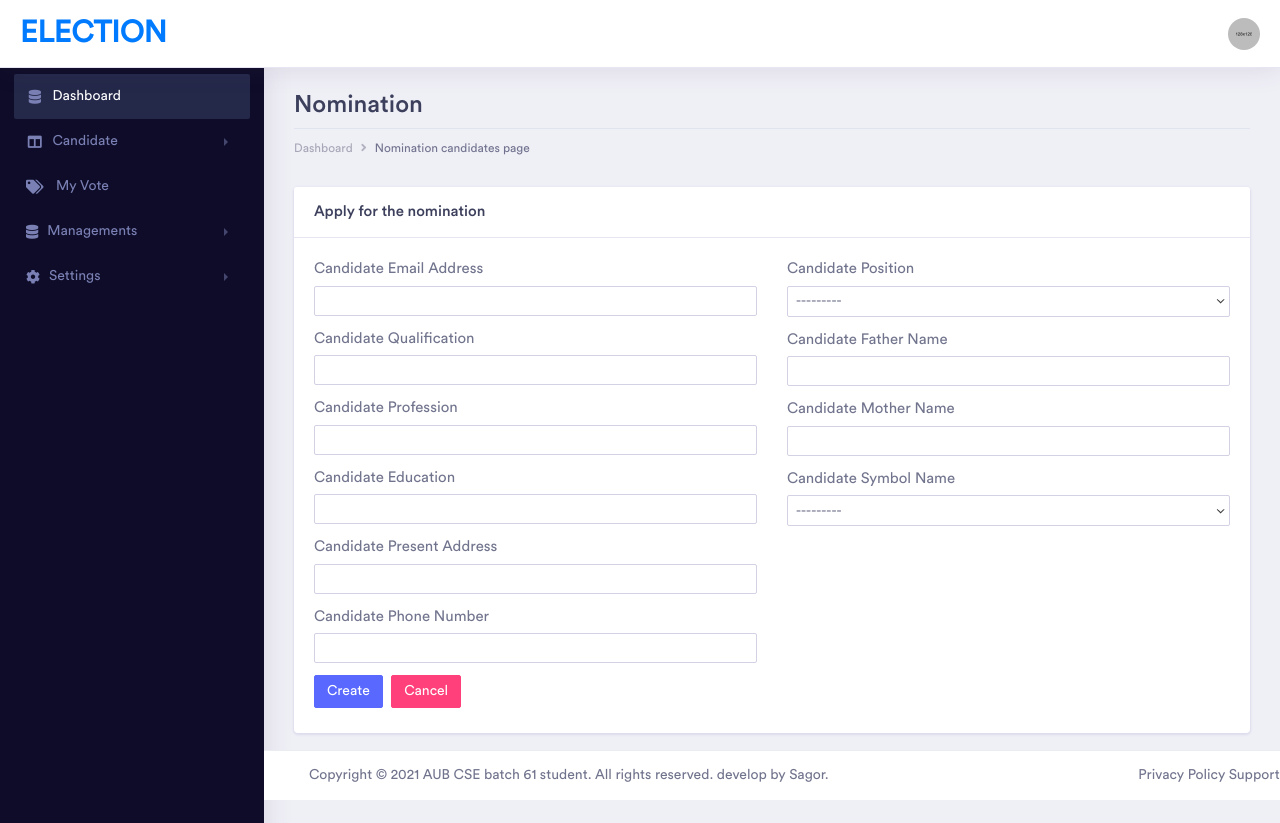
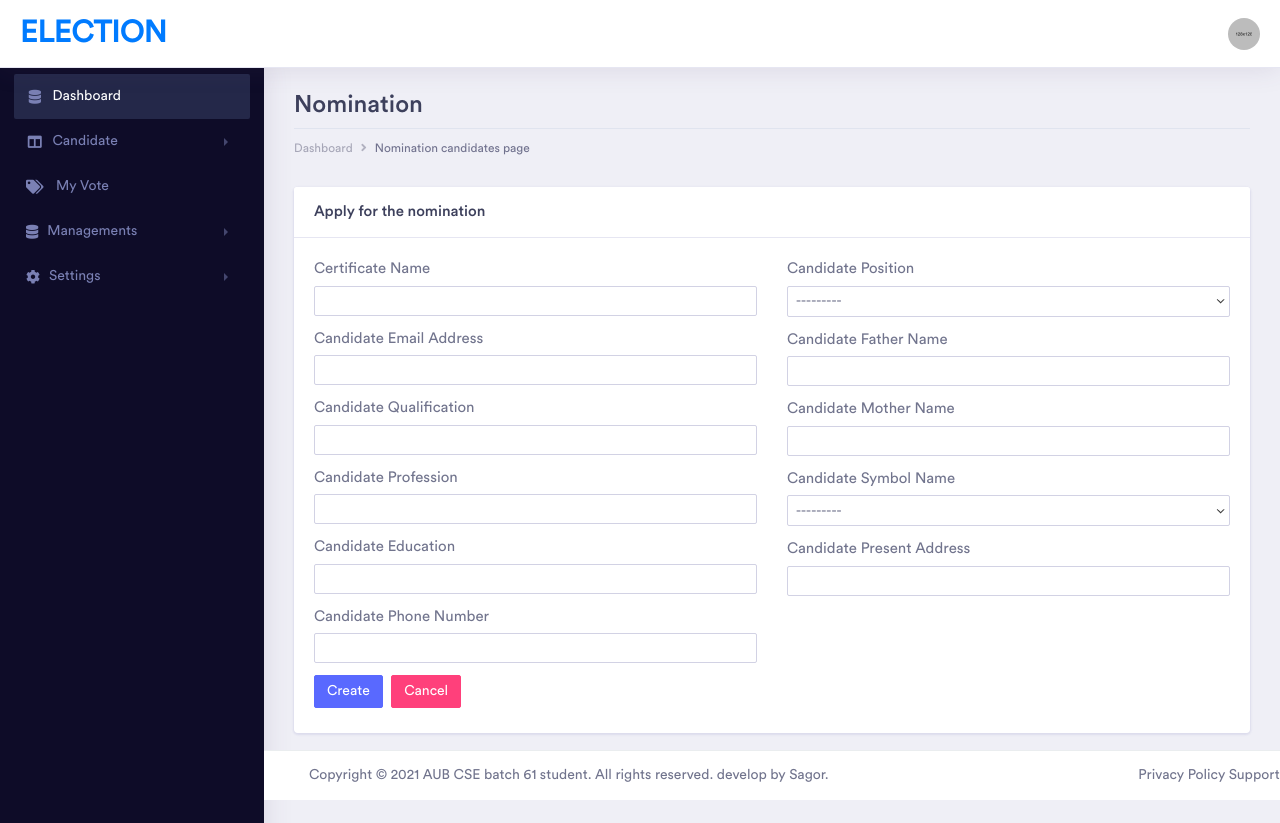
Before and after one commit to mbrsagor/Angular_nasted_views, a Django app: page /nomination-apply/ in a window 1280 px wide. Run offline with Django 3.2, Linux system fonts and the light colour scheme; the visitor is signed in with stand-in values (Sample User, id 1); data that the repository does not hold is empty; some libraries are stand-ins or nearby versions; some web fonts are replaced.

```diff
--- a/app/forms/nomination_form.py
+++ b/app/forms/nomination_form.py
@@ -20,10 +20,11 @@ class NominationForm(ModelForm):
         exclude = ['candidate', 'candidate_id']
         fields = [
             'qualification', 'profession', 'eduction', 'present_address', 'phone_number', 'email_address',
-            'father_name', 'mother_name', 'is_approve', 'position', 'symbol_name', 'status'
+            'father_name', 'mother_name', 'is_approve', 'position', 'symbol_name', 'status', 'certificate_name'
         ]
 
         widgets = {
+            'certificate_name': TextInput(attrs={'class': 'form-control form-control-sm', 'id': 'certificate_name'}),
             'qualification': TextInput(attrs={'class': 'form-control form-control-sm', 'id': 'qualification'}),
             'profession': TextInput(attrs={'class': 'form-control form-control-sm', 'id': 'profession'}),
             'eduction': TextInput(attrs={'class': 'form-control form-control-sm', 'id': 'eduction'}),
--- a/app/models/nomination.py
+++ b/app/models/nomination.py
@@ -14,6 +14,7 @@ class Symbol(models.Model):
 
 class Nomination(models.Model):
     candidate = models.OneToOneField(Profile, on_delete=models.CASCADE, related_name='nominationProfile')
+    certificate_name = models.CharField(max_length=90, default='')
     qualification = models.CharField(max_length=300)
     profession = models.CharField(max_length=100)
     eduction = models.CharField(max_length=100)
--- a/app/templates/nomination/apply-nomination.html
+++ b/app/templates/nomination/apply-nomination.html
@@ -16,6 +16,10 @@
                     {% csrf_token %}
                     <div class="row">
                         <div class="col-md-6">
+                             <div class="form-group">
+                                <label for="position">Certificate Name</label>
+                                {{ form.certificate_name }}
+                            </div>
                             <div class="form-group">
                                 <label for="email_address">Candidate Email Address</label>
                                 {{ form.email_address }}
@@ -31,10 +35,6 @@
                             <div class="form-group">
                                 <label for="eduction">Candidate Education</label>
                                 {{ form.eduction }}
-                            </div>
-                            <div class="form-group">
-                                <label for="present_address">Candidate Present Address</label>
-                                {{ form.present_address }}
                             </div>
                             <div class="form-group">
                                 <label for="phone_number">Candidate Phone Number</label>
@@ -58,6 +58,10 @@
                                 <label for="symbol_name">Candidate Symbol Name</label>
                                 {{ form.symbol_name }}
                             </div>
+                            <div class="form-group">
+                                <label for="present_address">Candidate Present Address</label>
+                                {{ form.present_address }}
+                            </div>
                         </div>
                     </div>
                     <button type="submit" class="btn btn-space btn-primary btn-sm">Create</button>
--- a/app/templates/nomination/candidate_update.html
+++ b/app/templates/nomination/candidate_update.html
@@ -46,6 +46,10 @@
                             </div>
                         </div>
                         <div class="col-md-6">
+                             <div class="form-group">
+                                <label for="position">Certificate Name</label>
+                                {{ form.certificate_name }}
+                            </div>
                             <div class="form-group">
                                 <label for="position">Candidate Position</label>
                                 {{ form.position }}
--- a/app/urls.py
+++ b/app/urls.py
@@ -5,7 +5,7 @@ from app.views.dashboard_view import DashboardView
 from app.views.user_view import SignInView, SingUpView, Logout
 from app.views.profile_view import ProfileView, ProfileUpdateView
 from app.views import nomination_view
-from app.views.vote_view import VoteListCreateView
+from app.views.vote_view import VoteListView
 
 urlpatterns = [
     path('', Homepage.as_view(), name='homepage'),
@@ -26,5 +26,5 @@ urlpatterns = [
     path('candidates-update/<pk>/', nomination_view.CandidatesUpdateView.as_view(), name='candidates_update'),
     path('nomination-profile/<pk>/', nomination_view.NominationProfile.as_view(), name='nomination_profile'),
     # Vote or selection
-    path('vote', VoteListCreateView.as_view(), name='vote'),
+    path('vote/', VoteListView.as_view(), name='vote'),
 ]
```
Also changed, not shown: app/templates/vote/vote.html (+4 -4 lines), app/views/vote_view.py (+6 -3 lines).
